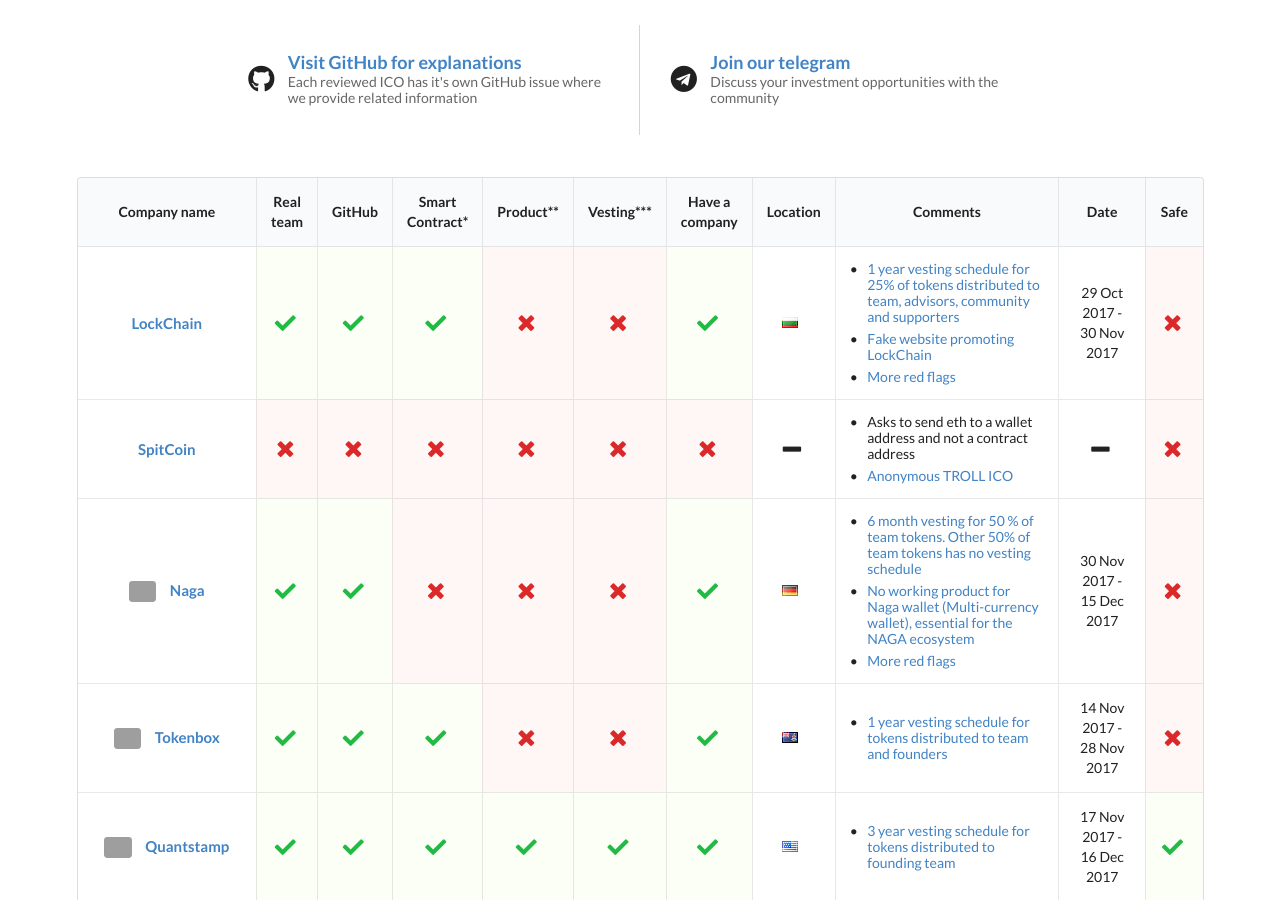
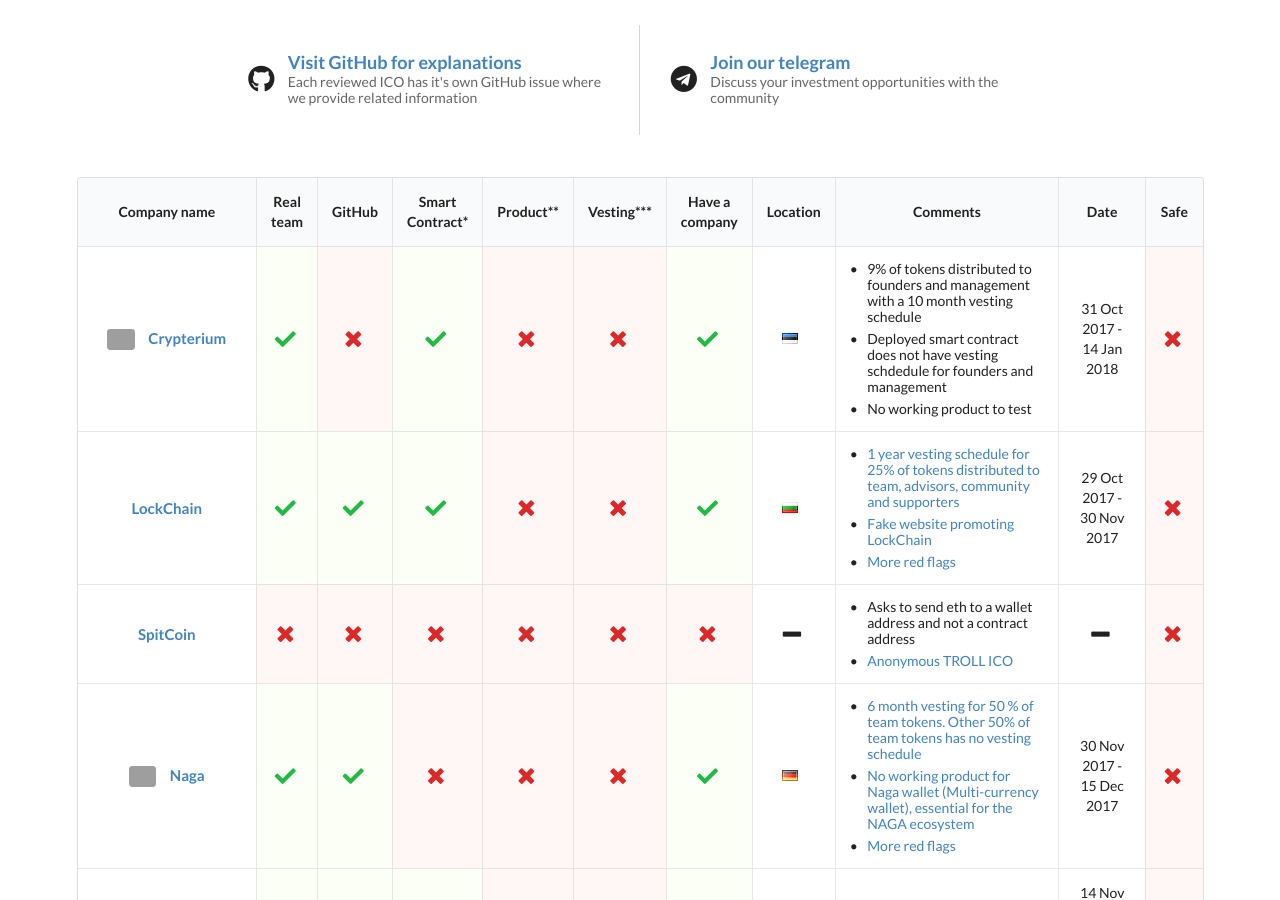
Before and after one commit to ico-check/ico-check, a Jekyll site: the page built from index.md, in a window 1280 px wide and 900 px high, scrolled down 312 px. Built offline with Jekyll 4.4.1, drawn with Linux system fonts in a browser that asks for light colours; nearby versions of some CDN libraries; grey boxes are pictures that could not be loaded.

Commit message:
11-crypterium-ico-check
Added Crypterium ICO

```diff
--- a/_data/icos.yml
+++ b/_data/icos.yml
@@ -1,4 +1,26 @@
 # For country names specify full name. All values available here: https://semantic-ui.com/elements/flag.html
+
+- name: Crypterium
+  image: https://i.imgur.com/4SNf0TQ.jpg
+  url: https://crypterium.io
+  real-team: true
+  github: false
+  smart-contract: true
+  product: false
+  min-vesting: false
+  have-company: true
+  location: Estonia
+  comments:
+    - content: 9% of tokens distributed to founders and management with a 10 month vesting schedule
+      url:
+    - content: Deployed smart contract does not have vesting schdedule for founders and management
+      url:
+    - content: No working product to test
+      url:
+  ico-start-date: 2017-10-31T00:00:00Z
+  ico-end-date: 2018-01-14T00:00:00Z
+  safe: false
+  issue-url:
 
 - name: LockChain
   image:
```
